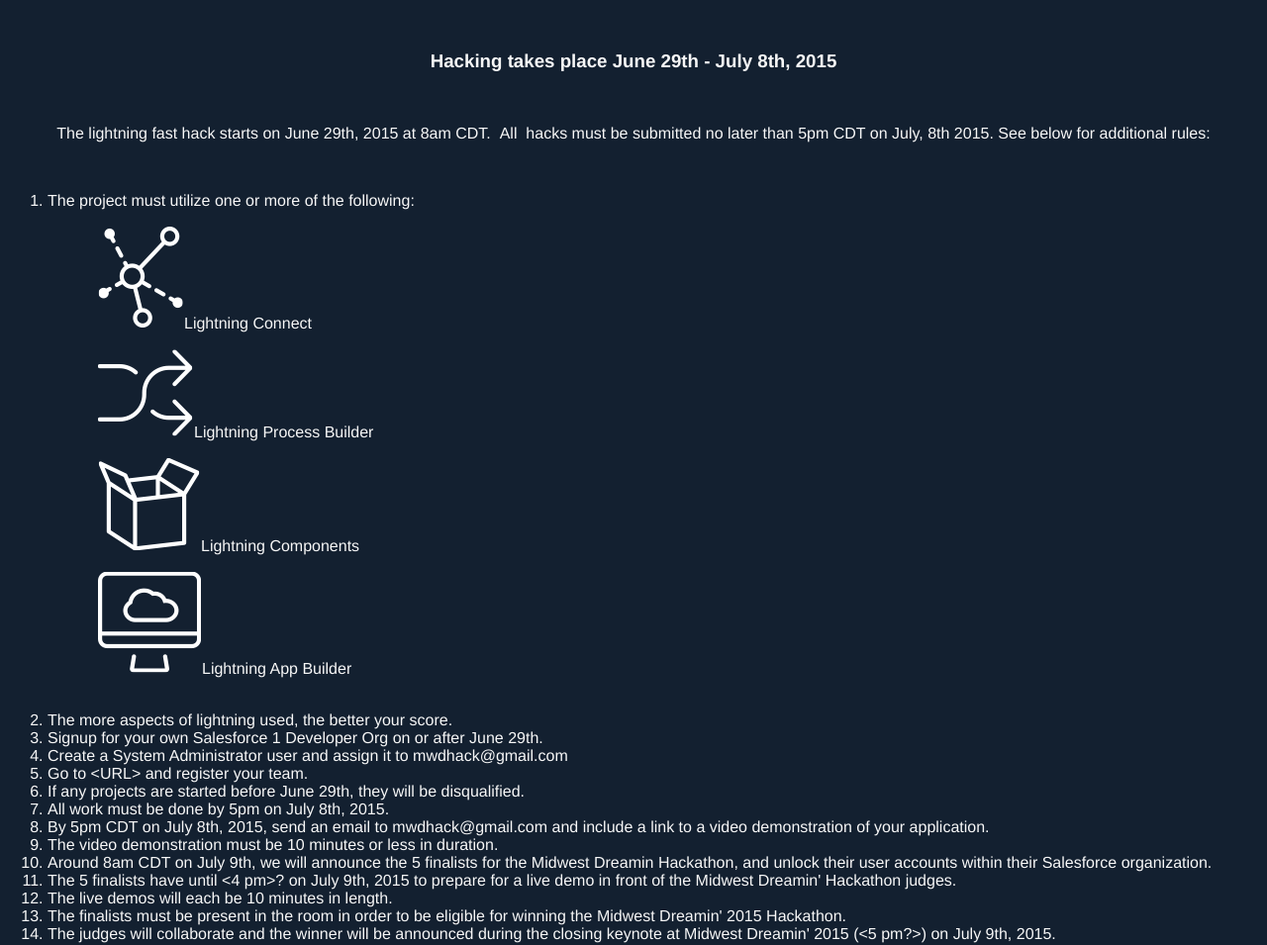
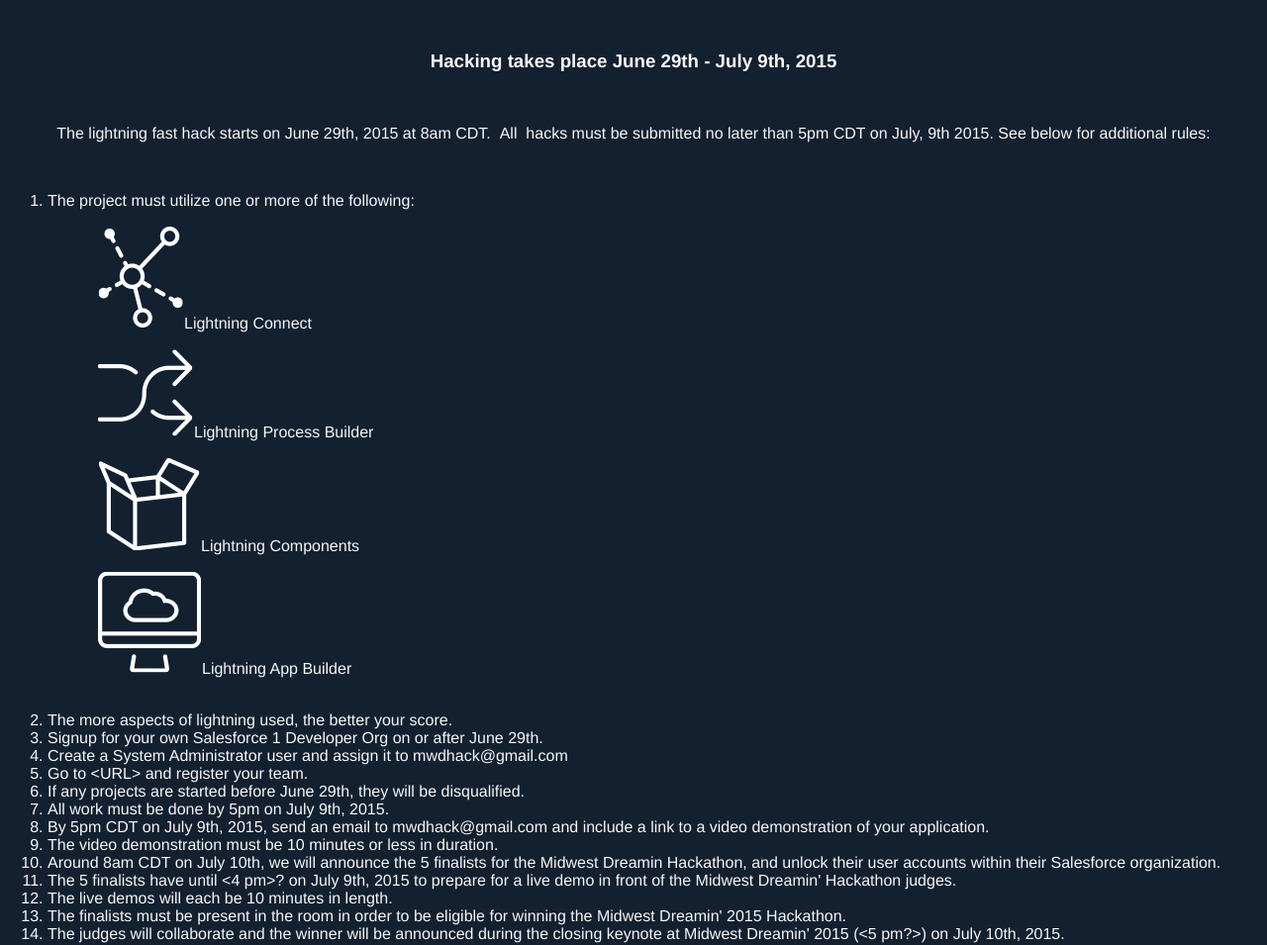
Before and after one commit to Qalander/dancinllama.github.com, a plain HTML site: page mwd/index.html in a window 1280 px wide. Shown: the part 104-1059 px from the top of the page at 99% size. Drawn offline with Linux system fonts and the light colour scheme.

```diff
--- a/mwd/index.html
+++ b/mwd/index.html
@@ -16,9 +16,9 @@
 <h1 align="center">Midwest Dreamin Hackathon</h1>
 <p>The Salesforce 1 Lightning platform allows developers, administrators, and business analysts to build apps, integrate data and automate processes lightning fast. &nbsp;Interested in learning more and exploring Lightning? Come hack with us at Midwest Dreamin' 2015!&nbsp;</p>
 <p class="subheading"><br></p>
-<h3 align="center"><strong>Hacking takes place June 29th -&nbsp;July 8th, 2015</strong></h3>
+<h3 align="center"><strong>Hacking takes place June 29th -&nbsp;July 9th, 2015</strong></h3>
 <p class="subheading"><br></p>
-<p align="center">The lightning fast hack starts on June 29th, 2015 at 8am CDT. &nbsp;All &nbsp;hacks must be submitted no later than 5pm CDT on July, 8th 2015. See below for additional rules:</p>
+<p align="center">The lightning fast hack starts on June 29th, 2015 at 8am CDT. &nbsp;All &nbsp;hacks must be submitted no later than 5pm CDT on July, 9th 2015. See below for additional rules:</p>
 <p class="subheading"><br></p>
 <ol align="left">
   <li style="text-align: left;">The project must utilize one or more of the following:
@@ -29,10 +29,10 @@
     <br />
   </li>
   <li>The more aspects of lightning used, the better your score.</li>
-  <li>Signup for your own Salesforce 1 Developer Org on or after June 29th. &nbsp;</li><li style="text-align: left;">Create a System Administrator user and assign it to mwdhack@gmail.com</li><li style="text-align: left;">Go to &lt;URL&gt; and register your team.</li><li style="text-align: left;">If any projects are started before June 29th, they will be disqualified.</li><li style="text-align: left;">All work must be done by 5pm on July 8th, 2015.</li><li style="text-align: left;">By 5pm CDT on July 8th, 2015, send an email to mwdhack@gmail.com and include a link to a video demonstration of your application.</li><li style="text-align: left;">The video demonstration must be 10 minutes or less in duration.</li><li style="text-align: left;">Around 8am CDT on July 9th, we will announce the 5 finalists for the Midwest Dreamin Hackathon, and unlock their user accounts within their Salesforce organization.</li><li style="text-align: left;">The 5 finalists have until &lt;4 pm&gt;? on July 9th, 2015 to prepare for a live demo in front of the Midwest Dreamin' Hackathon judges. &nbsp;</li>
+  <li>Signup for your own Salesforce 1 Developer Org on or after June 29th. &nbsp;</li><li style="text-align: left;">Create a System Administrator user and assign it to mwdhack@gmail.com</li><li style="text-align: left;">Go to &lt;URL&gt; and register your team.</li><li style="text-align: left;">If any projects are started before June 29th, they will be disqualified.</li><li style="text-align: left;">All work must be done by 5pm on July 9th, 2015.</li><li style="text-align: left;">By 5pm CDT on July 9th, 2015, send an email to mwdhack@gmail.com and include a link to a video demonstration of your application.</li><li style="text-align: left;">The video demonstration must be 10 minutes or less in duration.</li><li style="text-align: left;">Around 8am CDT on July 10th, we will announce the 5 finalists for the Midwest Dreamin Hackathon, and unlock their user accounts within their Salesforce organization.</li><li style="text-align: left;">The 5 finalists have until &lt;4 pm&gt;? on July 9th, 2015 to prepare for a live demo in front of the Midwest Dreamin' Hackathon judges. &nbsp;</li>
   <li>The live demos will each be 10 minutes in length.</li>
   <li>The finalists must be present in the room in order to be eligible for winning the Midwest Dreamin' 2015 Hackathon.</li>
-  <li>The judges will collaborate and the winner will be announced during the closing keynote at Midwest Dreamin' 2015 (&lt;5 pm?&gt;) on July 9th, 2015.</li>
+  <li>The judges will collaborate and the winner will be announced during the closing keynote at Midwest Dreamin' 2015 (&lt;5 pm?&gt;) on July 10th, 2015.</li>
 </ol>
 <h2 align="center"><b>Judging Criteria</b></h2>
 <p>The following are criteria the judges will use to determine the Midwest Dreamin' 2015 Hackathon finalists and winner:</p>
```
